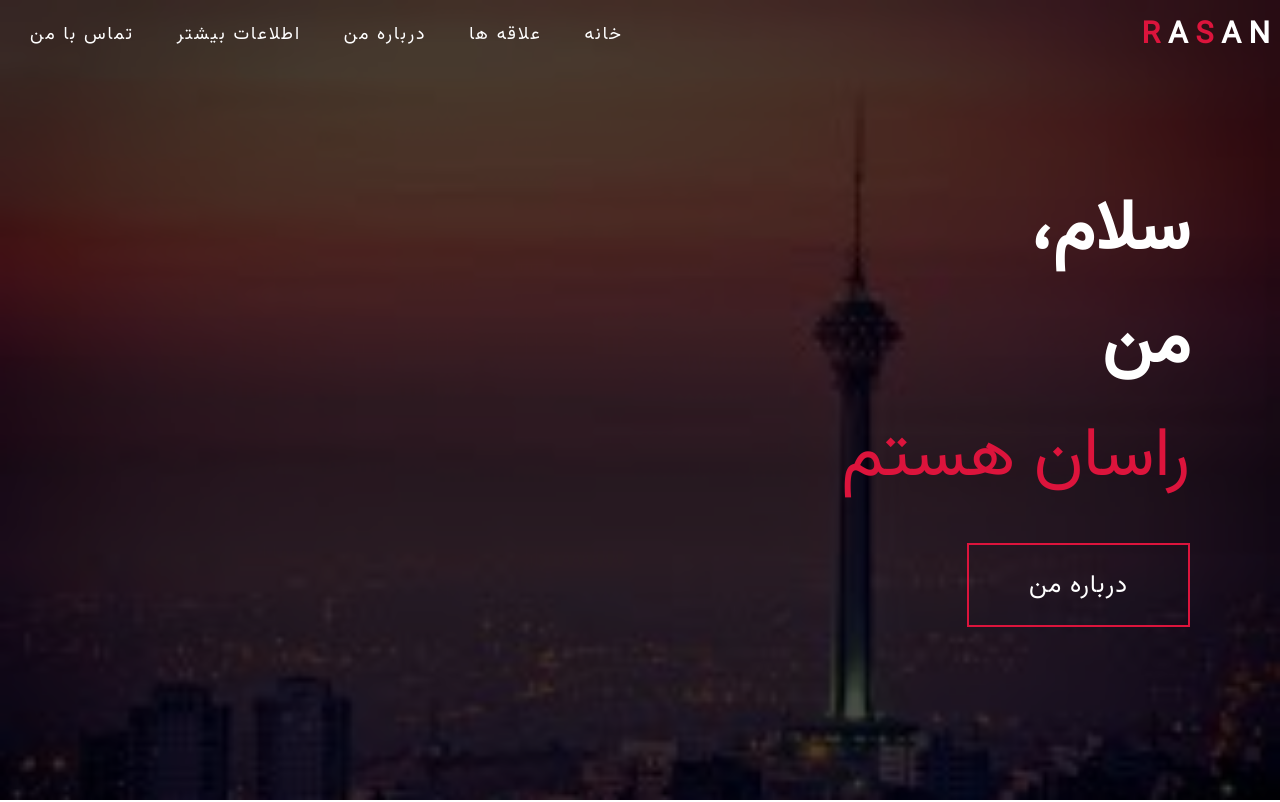
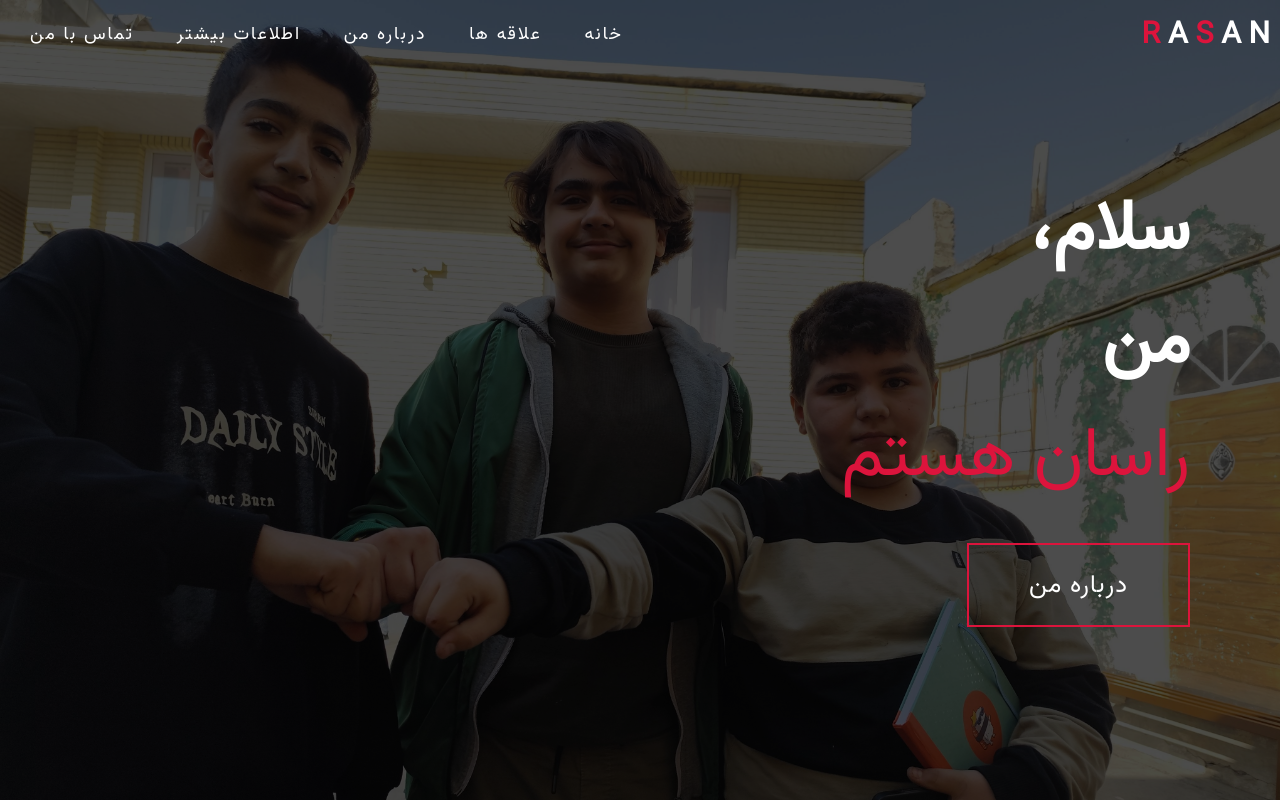
Before and after one commit to rasansoltanf/rasanweb, a plain HTML site: page index.html in a window 1280 px wide. Shown: the top 802 px of the page. Drawn offline with Linux system fonts and the light colour scheme.

Commit message:
Update style.css
Signed-off-by: rasansoltanf <r8sansoltani@gmail.com>

```diff
--- a/style.css
+++ b/style.css
@@ -203,7 +203,7 @@ p {
 
 /* Hero Section */
 #hero {
-	background-image: url(./images.jpg);
+	background-image: url(./IMG_20241109_110558_4.jpg);
 	background-size: cover;
 	background-position: top center;
 	position: relative;
```
